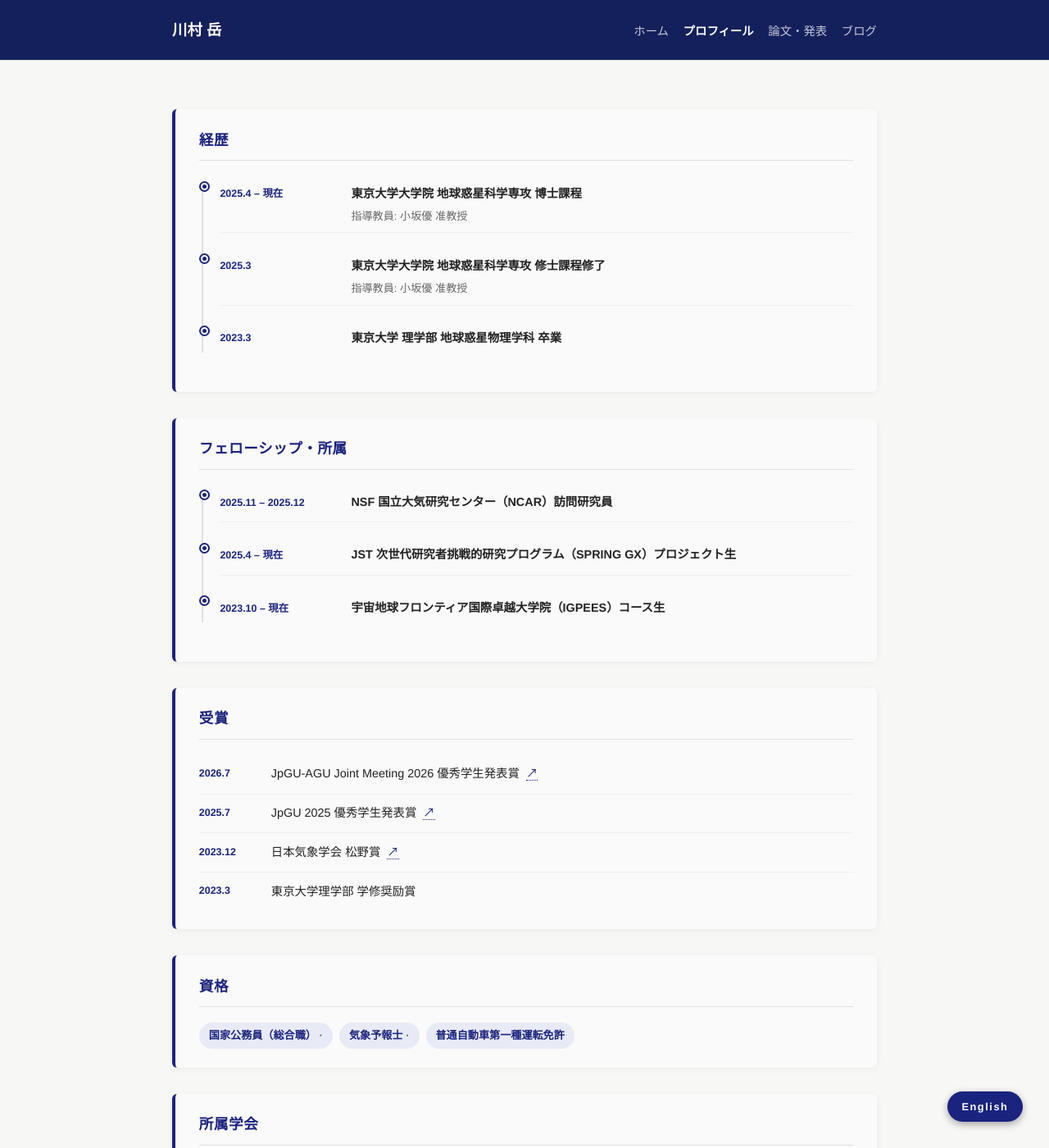
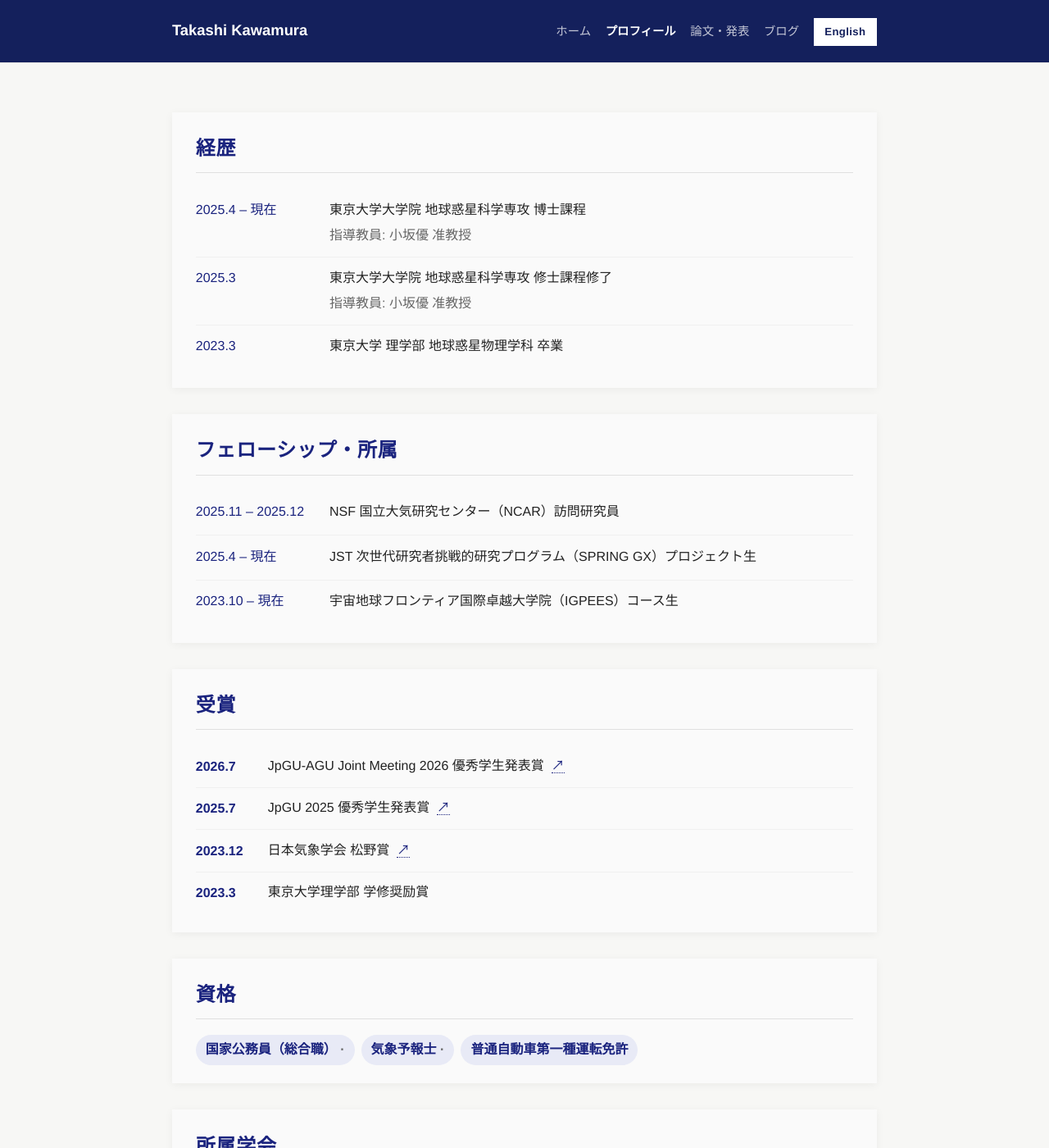
Before and after one commit to takashi-kawamura/takashi-kawamura.github.io, a Jekyll site: the page built from _pages/profile.md, in a window 1280 px wide and 1400 px high. Shown: the whole window at 82% size. Built offline with Jekyll 4.4.1, drawn with Linux system fonts in a browser that asks for light colours.

Commit message:
Restyle header, section blocks, and career/award lists
- Move language toggle button into header nav and drop the fixed
  bottom-right override so it renders inline next to Blog
- Remove navy left border/rounded corners from section blocks and
  enlarge their h2 headings
- Simplify career/fellowship timeline to match the plain divider
  layout used by publications/presentations, dropping the dot/line
  decoration and unifying font sizes and weights across items
- Minor content tweaks to header title and hero keywords

Co-Authored-By: Claude Sonnet 5 <noreply@anthropic.com>

```diff
--- a/_includes/header.html
+++ b/_includes/header.html
@@ -1,7 +1,7 @@
 <header class="site-header">
   <div class="site-header-inner">
     <a class="site-title" href="{{ '/' | relative_url }}">
-      <span class="lang-ja">川村 岳</span><span class="lang-en">Takashi Kawamura</span>
+      <span class="lang-ja">Takashi Kawamura</span><span class="lang-en">Takashi Kawamura</span>
     </a>
     <nav class="site-nav">
       {% for item in site.data.navigation.main %}
--- a/assets/css/custom.css
+++ b/assets/css/custom.css
@@ -24,32 +24,6 @@ span.lang-en { display: none; }
 [data-lang="en"] span.lang-ja { display: none; }
 
 /* ===================================================
-   LANGUAGE TOGGLE BUTTON
-   =================================================== */
-.lang-toggle-btn {
-  position: fixed;
-  bottom: 2rem;
-  right: 2rem;
-  z-index: 9999;
-  background: #1a237e;
-  color: #fff;
-  border: none;
-  border-radius: 50px;
-  padding: 0.45rem 1.1rem;
-  font-size: 0.8rem;
-  font-weight: 700;
-  letter-spacing: 0.12em;
-  cursor: pointer;
-  box-shadow: 0 3px 10px rgba(0, 0, 0, 0.35);
-  transition: background 0.2s, transform 0.15s, box-shadow 0.2s;
-}
-.lang-toggle-btn:hover {
-  background: #283593;
-  transform: translateY(-2px);
-  box-shadow: 0 6px 14px rgba(0, 0, 0, 0.35);
-}
-
-/* ===================================================
    ACCENT VARIABLES (cascade)
    =================================================== */
 :root {
@@ -66,15 +40,14 @@ span.lang-en { display: none; }
    =================================================== */
 .section-block {
   background: #fafafa;
-  border-radius: var(--radius);
-  border-left: 4px solid var(--accent);
+  border-radius: 0;
   padding: 1.4rem 1.8rem;
   margin-bottom: 2rem;
 }
 .section-block h2 {
   margin-top: 0;
   color: var(--accent);
-  font-size: 1.1rem;
+  font-size: 1.5rem;
   letter-spacing: 0.03em;
   border-bottom: 1px solid var(--border-light);
   padding-bottom: 0.5rem;
@@ -91,57 +64,31 @@ span.lang-en { display: none; }
    TIMELINE (経歴)
    =================================================== */
 .timeline {
-  position: relative;
-  padding-left: 1.6rem;
   margin: 0;
 }
-.timeline::before {
-  content: '';
-  position: absolute;
-  left: 3px;
-  top: 6px;
-  bottom: 6px;
-  width: 2px;
-  background: var(--border-light);
+.timeline-item {
+  display: flex;
+  gap: 1.2rem;
+  padding: 0.7rem 0;
+  border-bottom: 1px solid #f0f0f0;
 }
-.timeline-item {
-  position: relative;
-  display: flex;
-  gap: 1rem;
-  margin-bottom: 1.2rem;
-  align-items: flex-start;
-}
-.timeline-item::before {
-  content: '';
-  position: absolute;
-  left: -1.47rem;
-  top: 0.45rem;
-  width: 9px;
-  height: 9px;
-  border-radius: 50%;
-  background: var(--accent);
-  border: 2px solid #fff;
-  box-shadow: 0 0 0 2px var(--accent);
-}
+.timeline-item:last-child { border-bottom: none; }
 .timeline-period {
-  font-size: 0.78rem;
-  font-weight: 700;
+  font-size: 1rem;
   color: var(--accent);
   white-space: nowrap;
   min-width: 8.5rem;
-  padding-top: 0.1rem;
   flex-shrink: 0;
 }
 .timeline-content {
   flex: 1;
 }
 .timeline-title {
-  font-weight: 600;
-  font-size: 0.9rem;
+  font-size: 1rem;
   margin-bottom: 0.15rem;
 }
 .timeline-sub {
-  font-size: 0.82rem;
+  font-size: 1rem;
   color: var(--text-muted);
 }
 
@@ -167,7 +114,7 @@ span.lang-en { display: none; }
 }
 .award-item:last-child { border-bottom: none; }
 .award-date {
-  font-size: 0.78rem;
+  font-size: 1rem;
   font-weight: 700;
   color: var(--accent);
   white-space: nowrap;
@@ -176,7 +123,7 @@ span.lang-en { display: none; }
   padding-top: 0.05rem;
 }
 .award-name {
-  font-size: 0.9rem;
+  font-size: 1rem;
 }
 .award-name a {
   color: var(--accent);
@@ -199,7 +146,7 @@ span.lang-en { display: none; }
 .tag-list li {
   background: var(--accent-light);
   color: var(--accent);
-  font-size: 0.82rem;
+  font-size: 1rem;
   font-weight: 600;
   padding: 0.25rem 0.75rem;
   border-radius: 50px;
@@ -325,5 +272,4 @@ span.lang-en { display: none; }
   .timeline-item { flex-direction: column; gap: 0.2rem; }
   .timeline-period { min-width: auto; }
   .pres-venue { margin-left: 0; width: 100%; margin-top: 0.2rem; }
-  .lang-toggle-btn { bottom: 1rem; right: 1rem; }
 }
--- a/assets/css/main.scss
+++ b/assets/css/main.scss
@@ -146,6 +146,10 @@ span.lang-en { display: none; }
   gap: 2rem;
 }
 .hero-text { flex: 1; min-width: 0; }
+.hero-text h1 {
+  font-size: 2.2rem;
+  margin-bottom: 0.8rem;
+}
 .hero-photo {
   flex-shrink: 0;
   width: 140px;
@@ -180,13 +184,13 @@ span.lang-en { display: none; }
 .timeline-item:last-child { border-bottom: none; }
 .timeline-period {
   flex: 0 0 9rem;
-  font-size: 0.82rem;
+  font-size: 1rem;
   color: var(--muted);
   white-space: nowrap;
 }
 .timeline-content { flex: 1; }
-.timeline-title { font-weight: 600; font-size: 0.92rem; }
-.timeline-sub { font-size: 0.82rem; color: var(--muted); margin-top: 0.1rem; }
+/* .timeline-title { font-weight: 600; font-size: 1rem; } */
+.timeline-sub { font-size: 1rem; color: var(--muted); margin-top: 0.1rem; }
 
 /* ===================================================
    AWARD LIST
@@ -199,8 +203,8 @@ span.lang-en { display: none; }
   border-bottom: 1px solid #f0f0f0;
 }
 .award-item:last-child { border-bottom: none; }
-.award-date { flex: 0 0 4.5rem; font-size: 0.82rem; color: var(--muted); }
-.award-name { font-size: 0.92rem; }
+.award-date { flex: 0 0 4.5rem; font-size: 1rem; color: var(--muted); }
+.award-name { font-size: 1rem; }
 .award-name a { color: var(--accent); }
 
 /* ===================================================
@@ -209,7 +213,7 @@ span.lang-en { display: none; }
 .tag-list { list-style: none; padding: 0; margin: 0; }
 .tag-list li {
   display: inline;
-  font-size: 0.9rem;
+  font-size: 1rem;
 }
 .tag-list li:not(:last-child)::after { content: " · "; color: var(--muted); }
 
@@ -227,7 +231,7 @@ span.lang-en { display: none; }
 .keyword-list li {
   background: var(--accent-light);
   color: var(--text);
-  font-size: 0.85rem;
+  font-size: 1rem;
   padding: 0.3rem 0.85rem;
   border-radius: 999px;
 }
@@ -245,13 +249,13 @@ span.lang-en { display: none; }
 .pub-item:last-child, .pres-item:last-child { border-bottom: none; }
 .pub-year, .pres-date {
   flex: 0 0 4.5rem;
-  font-size: 0.82rem;
+  font-size: 1rem;
   color: var(--muted);
   font-variant-numeric: tabular-nums;
 }
-.pub-detail, .pres-detail { flex: 1; font-size: 0.92rem; line-height: 1.6; }
+.pub-detail, .pres-detail { flex: 1; font-size: 1rem; line-height: 1.6; }
 .pub-journal { color: var(--muted); font-style: italic; }
-.pub-doi { font-size: 0.85rem; }
+.pub-doi { font-size: 1rem; }
 .pres-type { color: var(--muted); }
 .pres-award { color: var(--accent); font-weight: 600; margin-left: 0.4rem; }
 
```
Also changed, not shown: index.md (+8 -6 lines).
